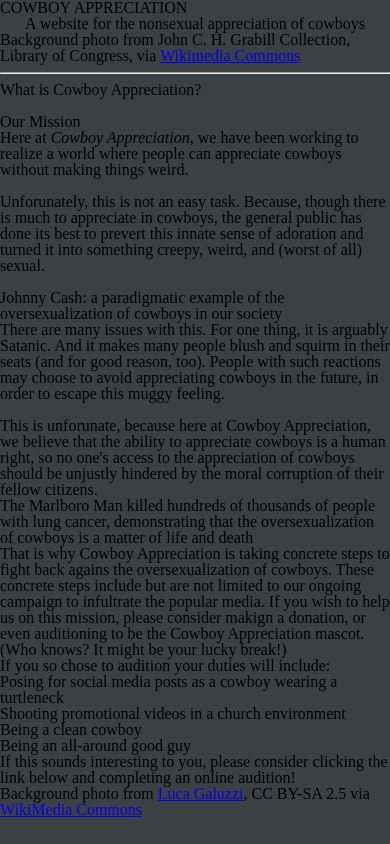
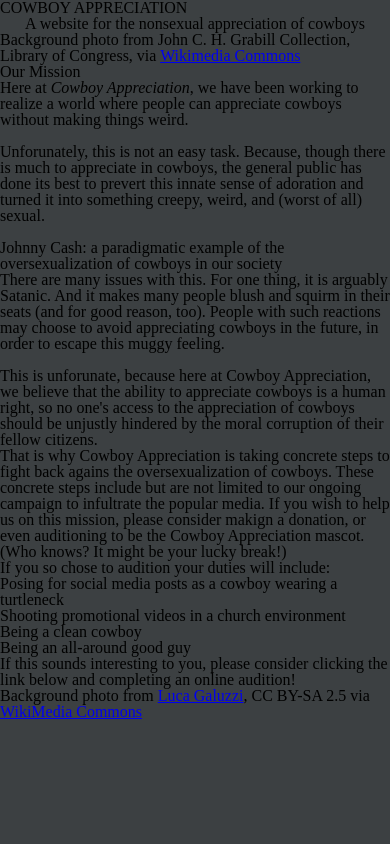
Before and after one commit to 604adrian/cowboy-appreciation, a plain HTML site: page about.html in a window 390 px wide. Drawn offline with Linux system fonts and the light colour scheme.

Commit message:
improved mobile formatting

```diff
--- a/about.html
+++ b/about.html
@@ -13,42 +13,24 @@
       <h1>COWBOY APPRECIATION</h1>
       <p align="center">A website for the nonsexual appreciation of cowboys</p>
       </header>
-   </div>
-       <footer>
       <div id="credit-1">
       <p>Background photo from John C. H. Grabill Collection, Library of Congress, via  <a href="https://commons.wikimedia.org/wiki/File:John_Ford%27s_Point_Monument_Valley_Luca_Galuzzi_2007.jpg">Wikimedia Commons</a></p>
    </div>
-      </footer>
 
-      <hr>
-        <header class="full-hero-2 hero-home">
-        <h1 class="sizer">What is Cowboy Appreciation?</h1>
-      </header>
-
-      <div id="container">
-      <div class="main-text first">
-        <br>
         <h2>Our Mission</h2>
         <p>Here at <em>Cowboy Appreciation</em>, we have been working to realize a world where people can appreciate cowboys without making things weird.</p>
         <br>
        <p>Unforunately, this is not an easy task. Because, though there is much to appreciate in cowboys, the general public has done its best to prevert this innate sense of adoration and turned it into something creepy, weird, and (worst of all) sexual.<p>
-      </div>
       <!-- hr class="thin" -->
       <header class="full-hero-cash hero-home">
       </header>
       <br>
       <div class="caption">Johnny Cash: a paradigmatic example of the oversexualization of cowboys in our society</div>
       <!---   hr class="thin" --->
-      <div class="main-text">
  <p>There are many issues with this. For one thing, it is arguably Satanic. And it makes many people blush and squirm in their seats (and for good reason, too). People with such reactions may choose to avoid appreciating cowboys in the future, in order to escape this muggy feeling.
         </p>
         <br>
         <p>This is unforunate, because here at Cowboy Appreciation, we believe that the ability to appreciate cowboys is a human right, so no one's access to the appreciation of cowboys should be unjustly hindered by the moral corruption of their fellow citizens.</p>
-      </div>
-      <header class="full-hero-cancer hero-home">
-      </header>
-      <div class="caption">The Marlboro Man killed hundreds of thousands of people with lung cancer, demonstrating that the oversexualization of cowboys is a matter of life and death</div>
-      <div class="main-text second">
       <p>That is why Cowboy Appreciation is taking concrete steps to fight back agains the oversexualization of cowboys. These concrete steps include but are not limited to our ongoing campaign to infultrate the popular media. If you wish to help us on this mission, please consider makign a donation, or even auditioning to be the Cowboy Appreciation mascot. (Who knows? It might be your lucky break!)
 
       <p>If you so chose to audition your duties will include:
@@ -62,9 +44,10 @@
       </div>
       </div>
       </div>
+     <p>Background photo from <a href=https://www,galuzzi.it>Luca Galuzzi</a>, CC BY-SA 2.5 via <a href="https://commons.wikimedia.org/wiki/File:John_Ford%27s_Point_Monument_Valley_Luca_Galuzzi_2007.jpg">WikiMedia Commons</a></p>
+
         <div class="credits">
-       <p>Background photo from <a href=https://www,galuzzi.it>Luca Galuzzi</a>, CC BY-SA 2.5 via <a href="https://commons.wikimedia.org/wiki/File:John_Ford%27s_Point_Monument_Valley_Luca_Galuzzi_2007.jpg">WikiMedia Commons</a></p>
-       </div>
+             </div>
 
        </div>
     </div>
```
